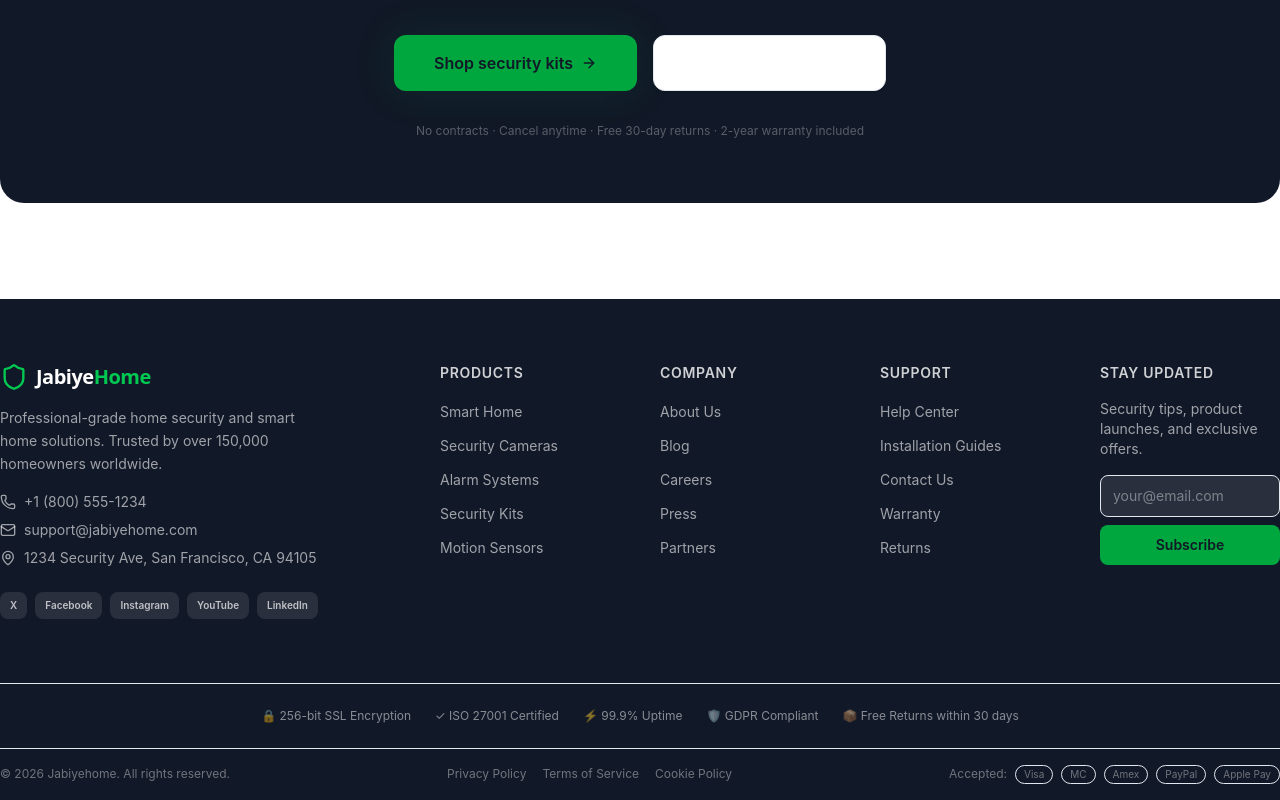
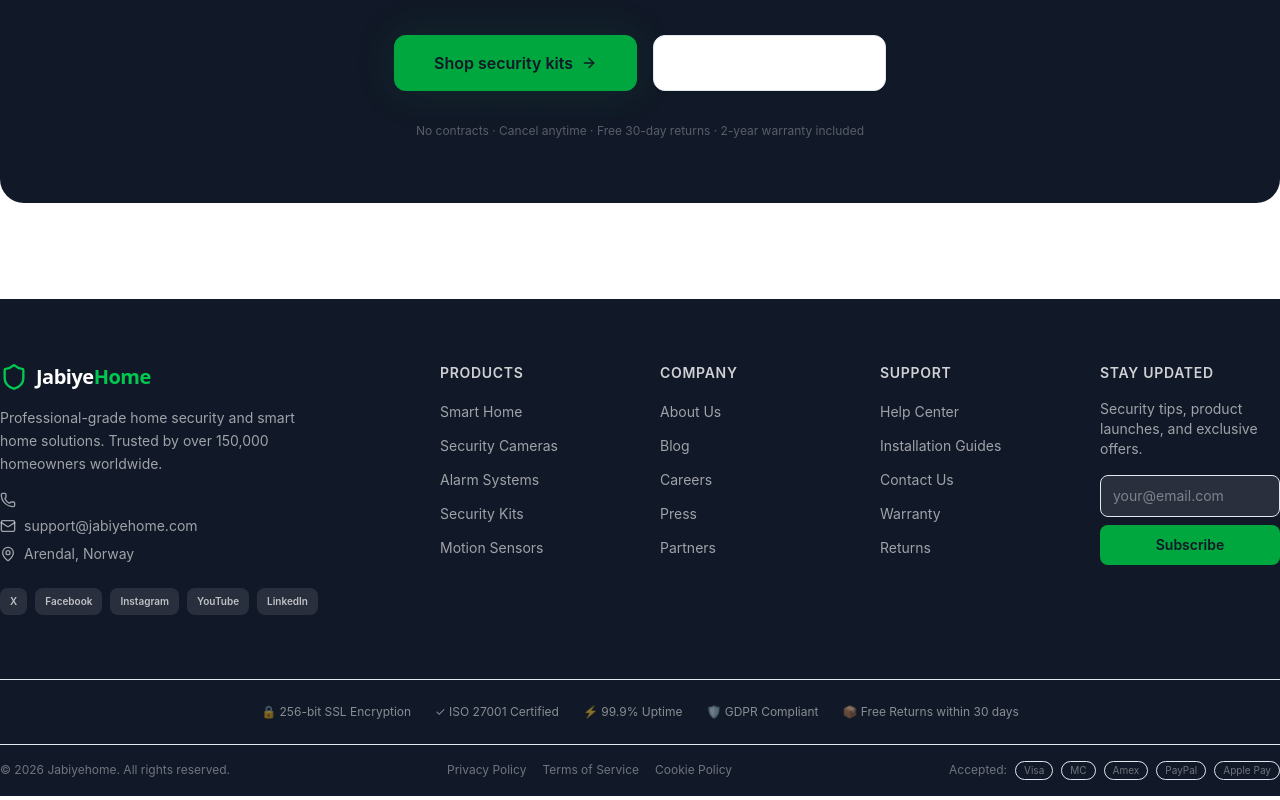
Before and after one commit to elmimahdi10-netizen/jabiyehome, a Next.js app: page / in a window 1280 px wide. Shown: the part 6967-7767 px from the top of the page. Built offline with nearby package versions, Linux system fonts and the light colour scheme; no server answers; the database is empty.

Commit message:
fix: footer updated

```diff
--- a/components/layout/Footer.tsx
+++ b/components/layout/Footer.tsx
@@ -22,7 +22,7 @@ export default function Footer() {
             <div className="space-y-2 text-sm text-white/60">
               <a href="tel:+18005551234" className="flex items-center gap-2 hover:text-green-500 transition-colors">
                 <Phone className="h-4 w-4 shrink-0" />
-                +1 (800) 555-1234
+
               </a>
               <a href="mailto:support@jabiyehome.com" className="flex items-center gap-2 hover:text-green-500 transition-colors">
                 <Mail className="h-4 w-4 shrink-0" />
@@ -30,7 +30,7 @@ export default function Footer() {
               </a>
               <div className="flex items-start gap-2">
                 <MapPin className="h-4 w-4 shrink-0 mt-0.5" />
-                <span>1234 Security Ave, San Francisco, CA 94105</span>
+                <span>Arendal, Norway</span>
               </div>
             </div>
             <div className="flex items-center gap-2 pt-2 flex-wrap">
```
